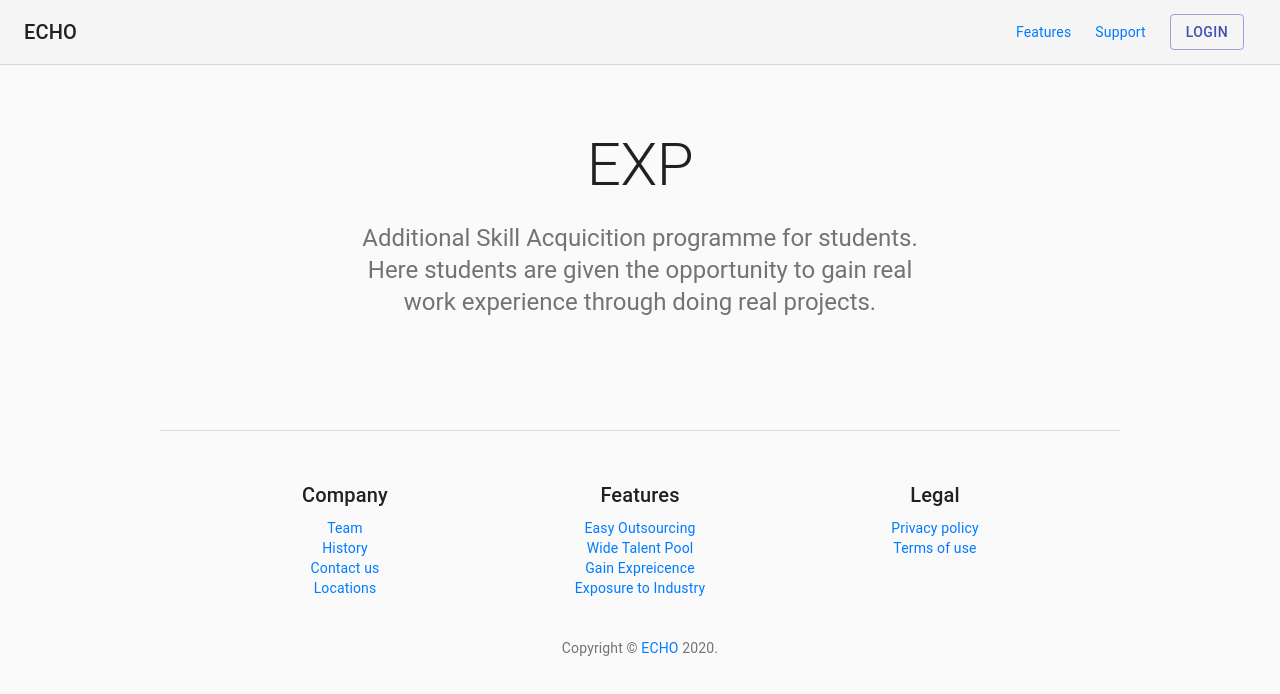
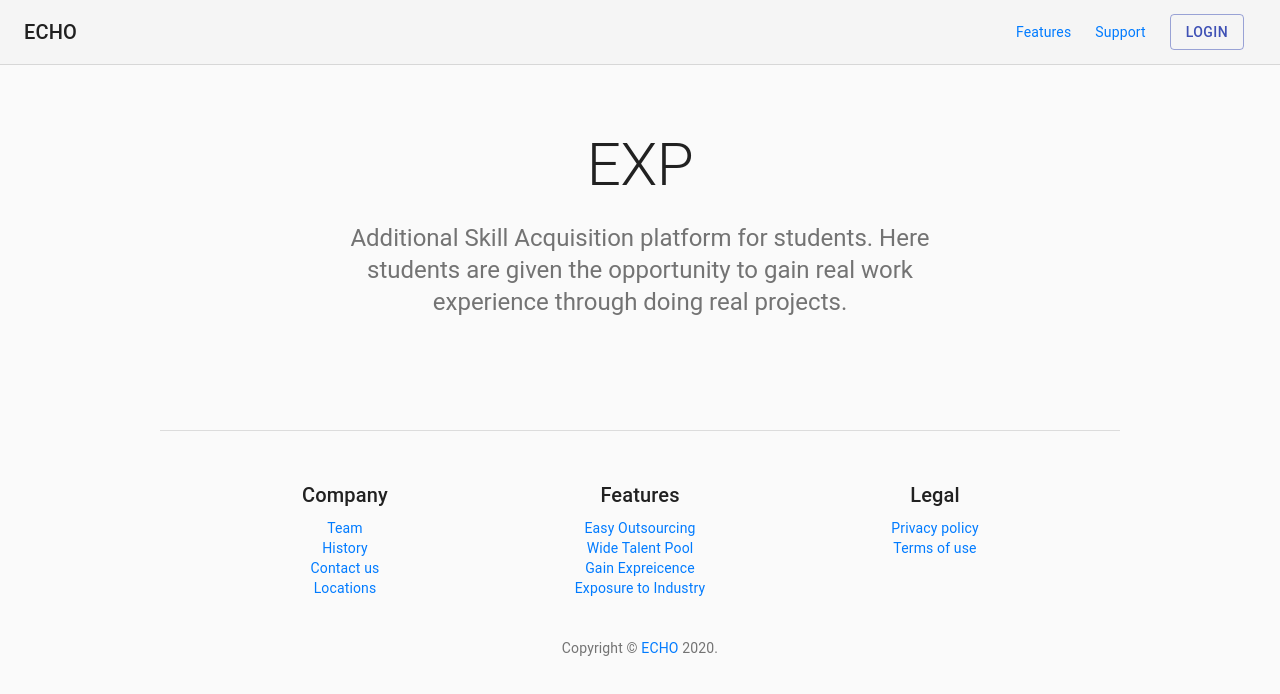
Before and after one commit to Siddharths8212376/HackStudio-Project, a React (Create React App) app in the folder react-app/: page / in a window 1280 px wide. Shown: the top 694 px of the page. Built offline with nearby package versions, Linux system fonts and the light colour scheme.

Commit message:
fixed minor bugs

```diff
--- a/react-app/src/components/Landing.js
+++ b/react-app/src/components/Landing.js
@@ -121,7 +121,7 @@ export default function Pricing() {
           EXP
         </Typography>
         <Typography variant="h5" align="center" color="textSecondary" component="p">
-          Additional Skill Acquicition programme for students. Here students are given the opportunity to gain real work experience through doing real projects.
+          Additional Skill Acquisition platform for students. Here students are given the opportunity to gain real work experience through doing real projects.
         </Typography>
       </Container>
       {/* End hero unit */}
```
